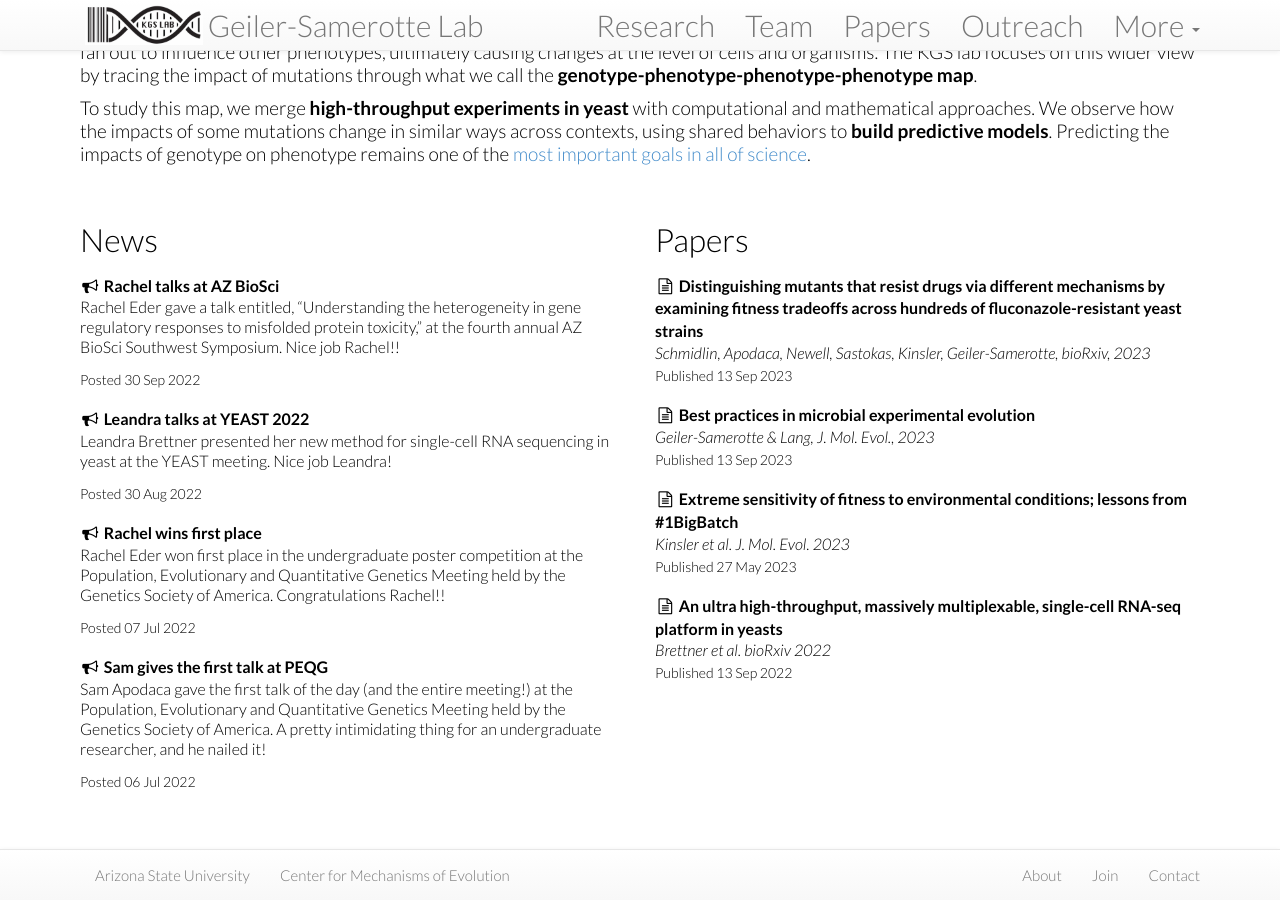
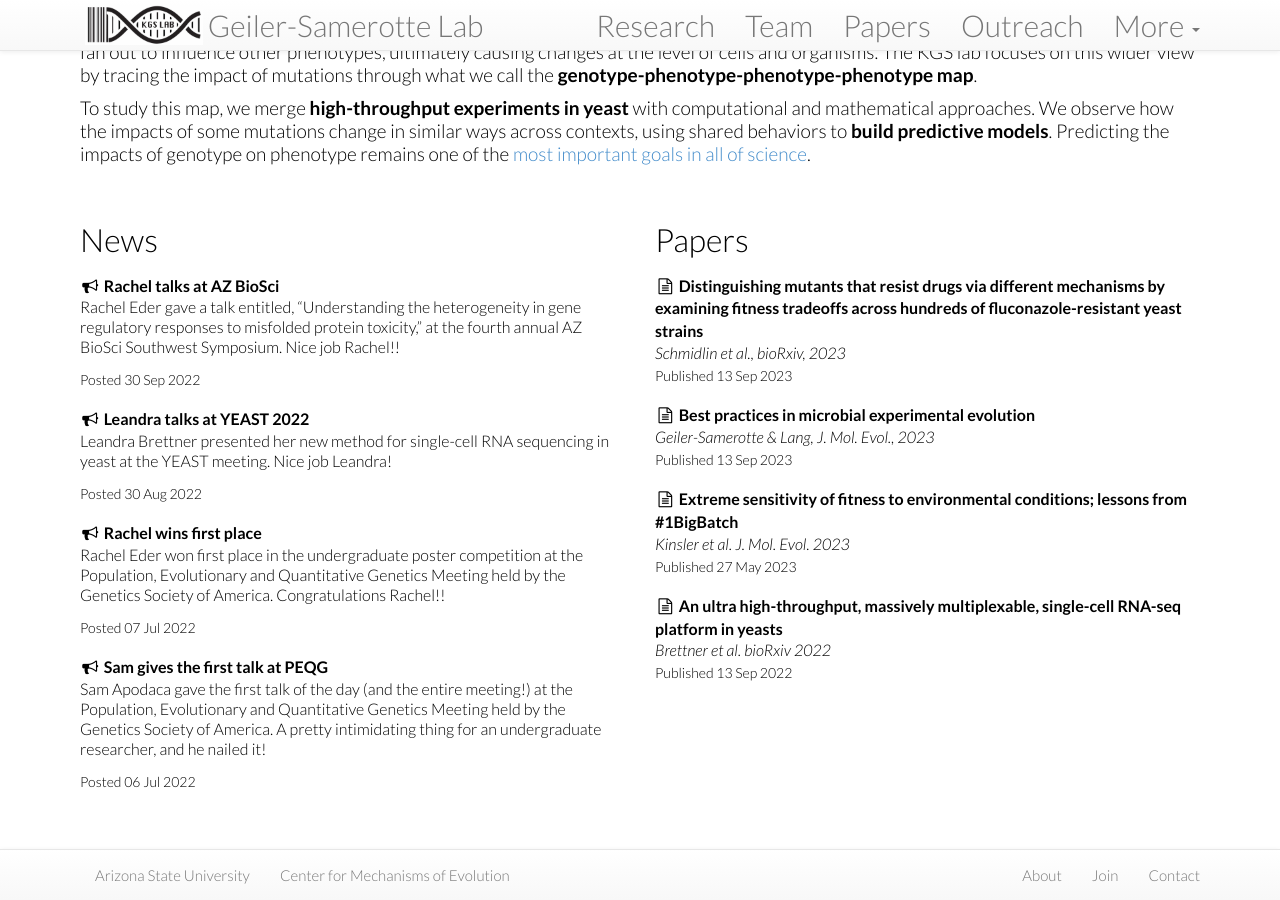
Before and after one commit to Samerotte-Lab/Samerotte-Lab.github.io, a Jekyll site: the page built from index.html, in a window 1280 px wide and 900 px high, scrolled down 622 px. Built offline with Jekyll 4.4.1, drawn with Linux system fonts in a browser that asks for light colours; nearby versions of some CDN libraries.

Commit message:
kara paper

```diff
--- a/papers/_posts/2023-9-13-Schmidlin-clusters.md
+++ b/papers/_posts/2023-9-13-Schmidlin-clusters.md
@@ -2,14 +2,14 @@
 layout: paper
 title: "Distinguishing mutants that resist drugs via different mechanisms by examining fitness tradeoffs across hundreds of fluconazole-resistant yeast strains"
 year: "2023"
-shortref: "Schmidlin, Apodaca, Newell, Sastokas, Kinsler, Geiler-Samerotte, bioRxiv, 2023"
+shortref: "Schmidlin et al., bioRxiv, 2023"
 nickname: Clusters
 journal: "bioRxiv"
 volume:
 issue:
 pages:
 authors: "Schmidlin, K., Apodaca, S., Newell, D., Sastokas, A., Kinsler, G., Geiler-Samerotte, K"
-image: /assets/images/papers/Flasks.png
+image: /assets/images/papers/Clusters.png
 pdf: https://www.biorxiv.org/content/10.1101/2023.10.17.562616v2.full.pdf
 pdflink:
 github:
```
Also changed, not shown: assets/images/papers/Clusters.png (added), 1 other file.
